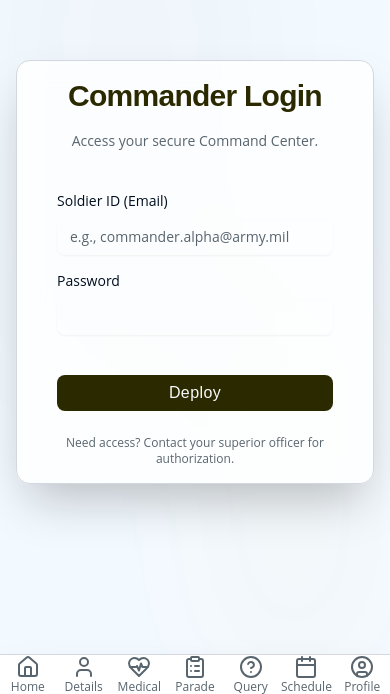
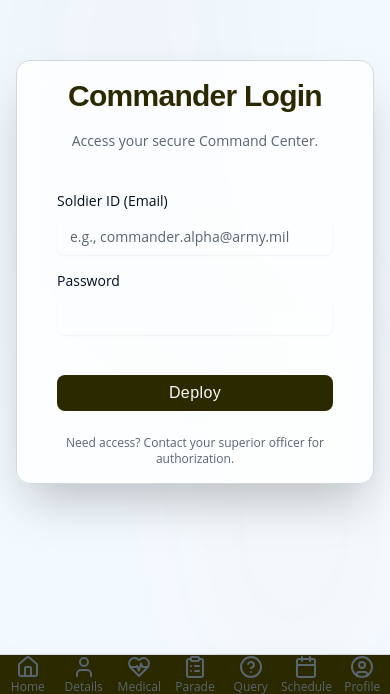
Before and after one commit to Vignesh-kumar-D/militaryAdminPortal, a React (Vite) app: page /login in a window 390 px wide. Shown: the part 150-844 px from the top of the page. Built offline with nearby package versions, Linux system fonts and the light colour scheme; no server answers.

Commit message:
added bottom-nav code

```diff
--- a/src/components/shared/BottomNavbar.tsx
+++ b/src/components/shared/BottomNavbar.tsx
@@ -26,26 +26,48 @@ const BottomNavbar: React.FC = () => {
   const location = useLocation();
 
   return (
-    <footer className="fixed bottom-0 left-0 w-full md:hidden bg-card border-t border-border shadow-2xl z-50 py-1.2rem">
+    <footer className="fixed bottom-0 left-0 w-full md:hidden bg-primary text-primary-foreground border-t border-border shadow-2xl z-50 py-1.2rem">
       <nav className="flex justify-around items-center h-full px-0.5rem">
-        {navItems.map((item) => (
+        {navItems.map((item) => {
+          const isActive = location.pathname === item.path;
+          return (
             <Link
               key={item.name}
               to={item.path}
-            className={`flex flex-col items-center flex-1 text-center space-y-0.5rem p-0.8rem rounded-md transition-colors duration-200
+              // Added 'group' class for hover effects on children
+              className={`flex flex-col items-center flex-1 text-center space-y-0.5rem p-0.8rem rounded-md relative overflow-hidden
+              transition-colors duration-200 group
+
               ${
-                location.pathname === item.path
-                  ? 'text-primary font-semibold bg-primary/10' // Stronger active state for mobile
-                  : 'text-muted-foreground hover:text-foreground hover:bg-card-foreground/5'
+                // Active state: text is vibrant, background subtle fill
+                isActive
+                  ? 'text-sidebar-accent font-semibold' // Active text is vibrant goldenrod (using sidebar-accent as reference)
+                  : 'text-muted-foreground hover:text-sidebar-accent' // Default text is muted, turns goldenrod on hover
+              }
+
+              // Subtle hover/active background overlay (white with low opacity)
+              before:absolute before:inset-0 before:origin-top-left before:scale-x-0 before:bg-primary/10 before:transition-transform before:duration-300 before:ease-out
+              ${
+                isActive
+                  ? 'before:scale-x-100' // Active state always has background fill
+                  : 'group-hover:before:scale-x-100' // Hover state also has background fill
               }
             `}
             >
-            <item.icon className="size-2.5rem" />
-            <span className="text-xs font-body leading-tight mt-0.5rem">
+              {/* Active state indicator - vibrant goldenrod underline (optional, if you want this on mobile too) */}
+              {isActive && (
+                <span className="absolute bottom-0 left-0 w-full h-0.5 bg-sidebar-accent animate-fade-in-up"></span>
+              )}
+
+              {/* Icon */}
+              <item.icon className="size-2.5rem transition-transform duration-200 group-hover:scale-105" />
+              {/* Text */}
+              <span className="text-xs font-body leading-tight mt-0.5rem whitespace-nowrap">
                 {item.name}
               </span>
             </Link>
-        ))}
+          );
+        })}
       </nav>
     </footer>
   );
```
Lines whose indentation alone changed are shown as unchanged.
